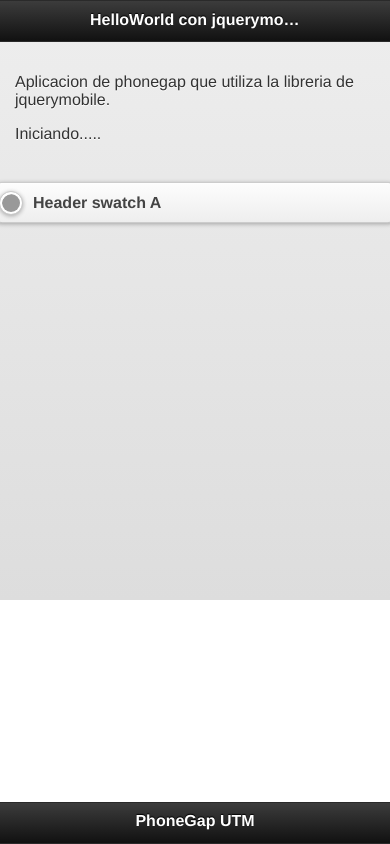
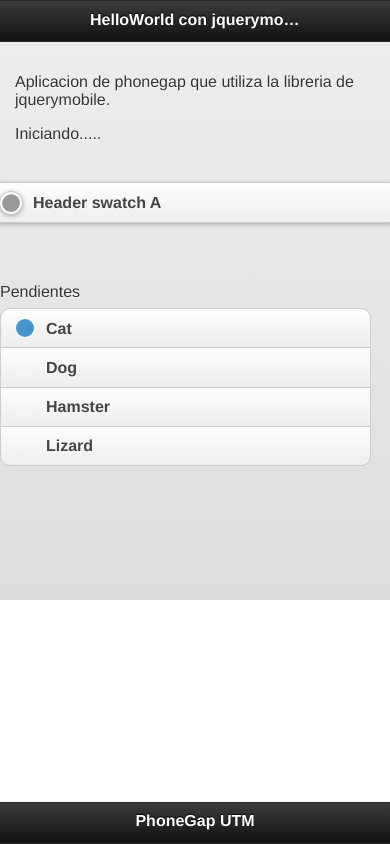
Before and after one commit to Darkkixer/jquer, a plain HTML site: page index.html in a window 390 px wide. Drawn offline with Linux system fonts and the light colour scheme; some packages are replaced by stand-ins of ours.

Commit message:
Update index.html

```diff
--- a/index.html
+++ b/index.html
@@ -26,6 +26,14 @@
 			device.phonegap + ')<br />' + device.platform + ' ' +
 			device.name + ' (version ' + device.version + ').';
 		}
+		$( ".selector" ).checkboxradio({ theme: "a" });
+		var theme = $( ".selector" ).checkboxradio( "option", "theme" );
+// setter
+$( ".selector" ).checkboxradio( "option", "theme", "a" );
+$( ".selector" ).checkboxradio( "disable" );
+$( ".selector" ).checkboxradio( "enable" );
+
+
 	</script>
 
 
@@ -51,6 +59,20 @@
 		<div data-role="footer" data-position="fixed">
 			<h1>PhoneGap UTM</h1>
 		</div>
+
+		<form>
+<fieldset data-role="controlgroup">
+<legend>Pendientes</legend>
+<input type="radio" name="radio-choice" id="radio-choice-1" value="choice-1" checked="checked" />
+<label for="radio-choice-1">Cat</label>
+<input type="radio" name="radio-choice" id="radio-choice-2" value="choice-2" />
+<label for="radio-choice-2">Dog</label>
+<input type="radio" name="radio-choice" id="radio-choice-3" value="choice-3" />
+<label for="radio-choice-3">Hamster</label>
+<input type="radio" name="radio-choice" id="radio-choice-4" value="choice-4" />
+<label for="radio-choice-4">Lizard</label>
+</fieldset>
+</form>
 	</div>
 
 </body>
```
